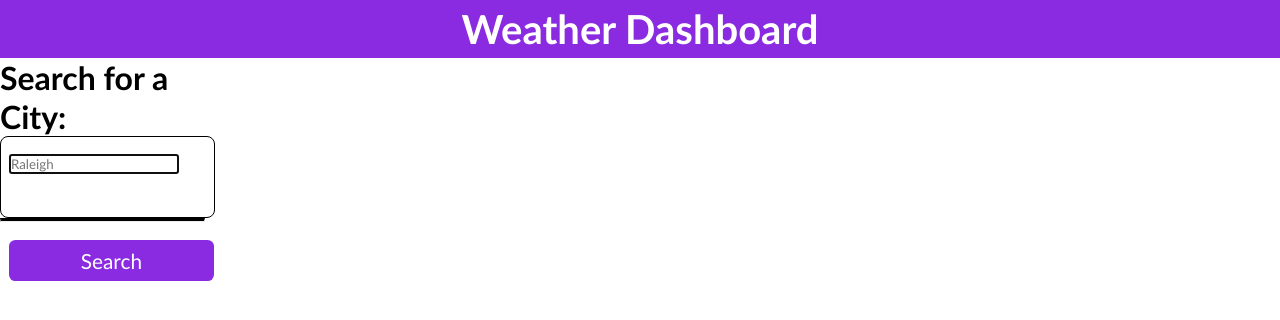
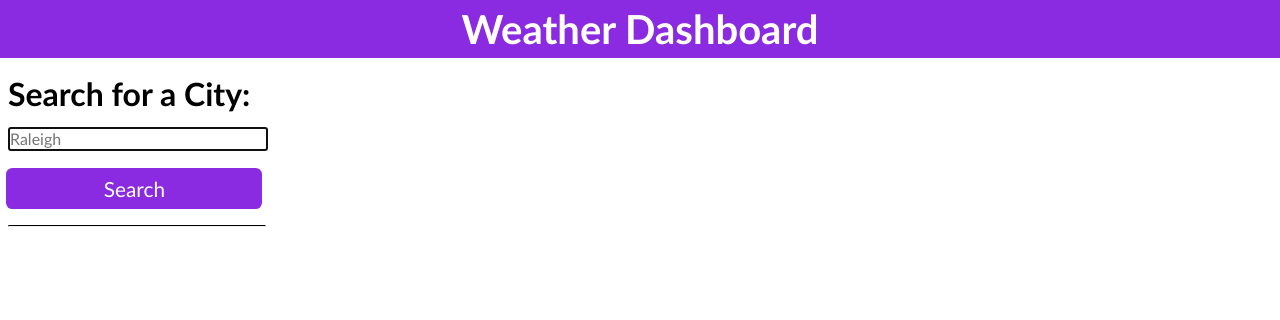
Before and after one commit to caitlinramsey/weather-forecast, a plain HTML site: page index.html in a window 1280 px wide. Drawn offline with nearby package versions, Linux system fonts and the light colour scheme.

Commit message:
added line of css in HTML and worked on css

```diff
--- a/assets/css/style.css
+++ b/assets/css/style.css
@@ -27,6 +27,12 @@
     font-weight: bold;
 }
 
+#search-bar h1 {
+    width: 100vw;
+    margin-left: .5rem;
+    margin-top: 1rem;
+}
+
 .container {
     width: 80%;
 }
@@ -52,21 +58,24 @@ body {
     min-height: 100vh;
 }
 
+.city-input {
+    height: 20px;
+    width: 20vw;
+    font-size: 1rem;
+}
+
 #search-city {
     font-size: 2rem;
     width: 100%;
-    border-radius: .5rem;
-    border: .1rem solid black;
-    height: 4.5rem;
-    padding-bottom: .5rem;
-    padding-top: 0px;
     padding-left: .5rem;
 }
 
 #search-btn {
-    margin-bottom: 2rem;
+    margin-bottom: 1rem;
     background-color: var(--header-background-color);
     color: var(--header-text-color);
+    width: 20vw;
+    margin-left: -.1rem;
 }
 
 #search-btn:hover {
@@ -80,8 +89,10 @@ body {
     color: var(--btn-text-color);
     border: none;
     border-radius: .4rem;
-    margin-top: 4rem;
+    margin-top: 1rem;
+    margin-left: .5rem;
     padding: .5rem 0;
+    width: 20vw;
 }
 
 .btn:hover {
@@ -89,10 +100,17 @@ body {
 }
 
 hr {
-    border-top: .2rem solid var(--btn-text-color);
+    border-top: .1rem solid var(--btn-text-color);
+    margin-left: .5rem;
+    width: 20vw;
 }
 
-#current-forecast {
+/* #current-forecast {
+    height: 50%;
+    border: .1rem solid var(--btn-text-color);
+} */
+
+#current-weather {
     height: 50%;
     border: .1rem solid var(--btn-text-color);
 }
@@ -135,7 +153,7 @@ span {
 }
 
 h2 {
-    font-size: 3rem;
+    font-size: 2rem;
     font-weight: bold;
     display: flex;
     align-items: center;
@@ -168,11 +186,6 @@ p {
     margin-bottom: 10px;
 }
 
-/* #city-input {
-    text-align: left;
-    padding: 10px;
-} */
-
 @media (max-width: 992px) {}
 
 @media (max-width: 768px) {
--- a/index.html
+++ b/index.html
@@ -3,23 +3,7 @@
   <head>
     <meta charset='UTF-8' />
     <meta name='viewport' content='width=device-width, initial-scale=1.0' />
-    <meta http-equiv='X-UA-Compatible' content='ie=edge' />
-    <!-- <link
-      href='https://cdn.jsdelivr.net/npm/bootstrap@5.1.3/dist/css/bootstrap.min.css'
-      rel='stylesheet'
-      integrity='sha384-1BmE4kWBq78iYhFldvKuhfTAU6auU8tT94WrHftjDbrCEXSU1oBoqyl2QvZ6jIW3'
-      crossorigin='anonymous'
-    />
-    <link
-      rel='stylesheet'
-      href='https://use.fontawesome.com/releases/v5.8.1/css/all.css'
-      integrity='sha384-50oBUHEmvpQ+1lW4y57PTFmhCaXp0ML5d60M1M7uH2+nqUivzIebhndOJK28anvf'
-      crossorigin='anonymous'
-    />
-    <link
-      href='https://fonts.googleapis.com/css2?family=Fira+Sans:wght@400;700&display=swap'
-      rel='stylesheet'
-    /> -->
+    <meta http-equiv='X-UA-Compatible' content='IE=edge' />
     <link rel='stylesheet' href='./Assets/css/style.css' />
     <title>Weather Dashboard</title>
   </head>
@@ -35,7 +19,7 @@
             <div id = 'search-bar'>
               <h1>Search for a City:</h1>
               <form id = 'search-city'>
-                <input name = 'city' type = 'text' placeholder= 'Raleigh' id = 'city' autoFocus = 'true'
+                <input name = 'city' type = 'text' placeholder= 'Raleigh' id = 'city' autofocus = 'true'
                   class = 'city-input' />
                 <button type = 'submit' id = 'search-btn' class = 'btn'>Search</button>
               </form>
@@ -45,7 +29,7 @@
             </div>
           </div>
         <div class = 'column2'>
-          <div id = 'five-day-forecast'></div>
+          <div id = 'five-day-forecast' class = 'row spacebetween'></div>
         </div>
       </div>
     </main>
```
Also changed, not shown: 1 other file.
